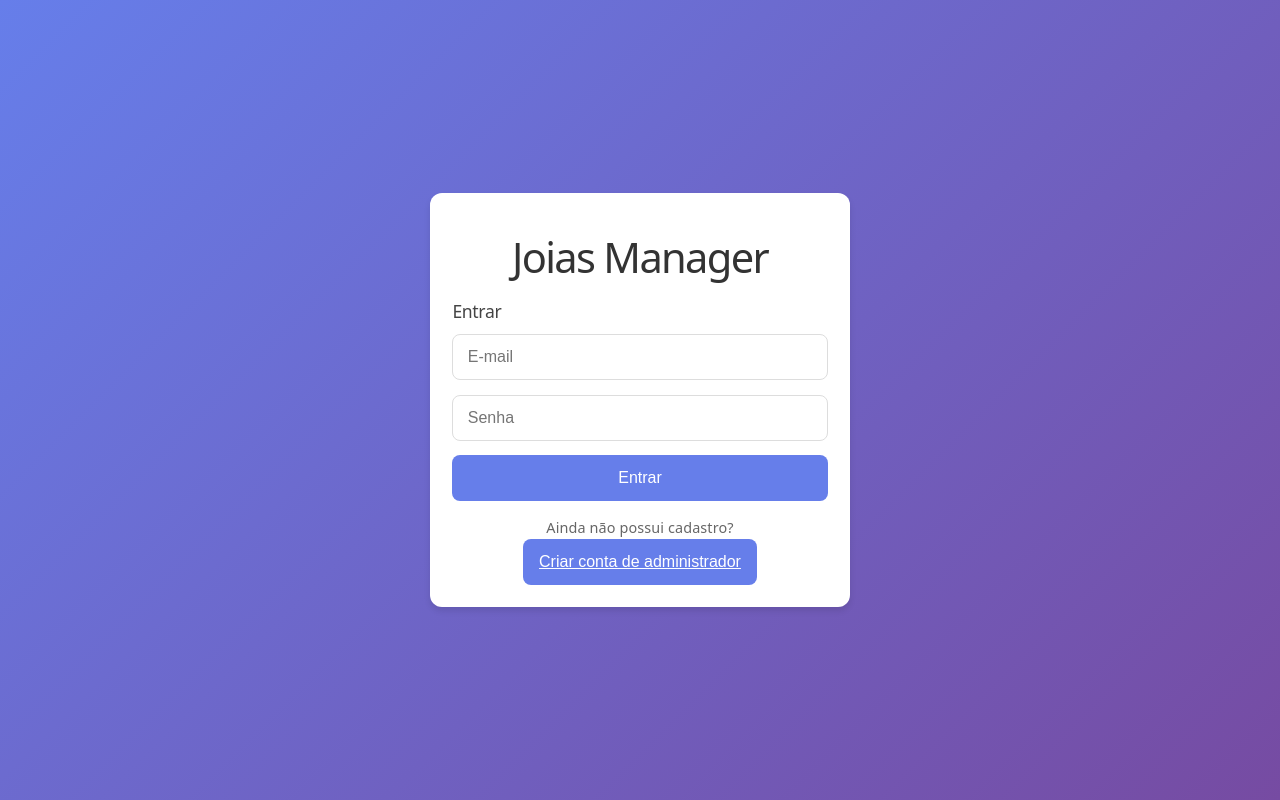
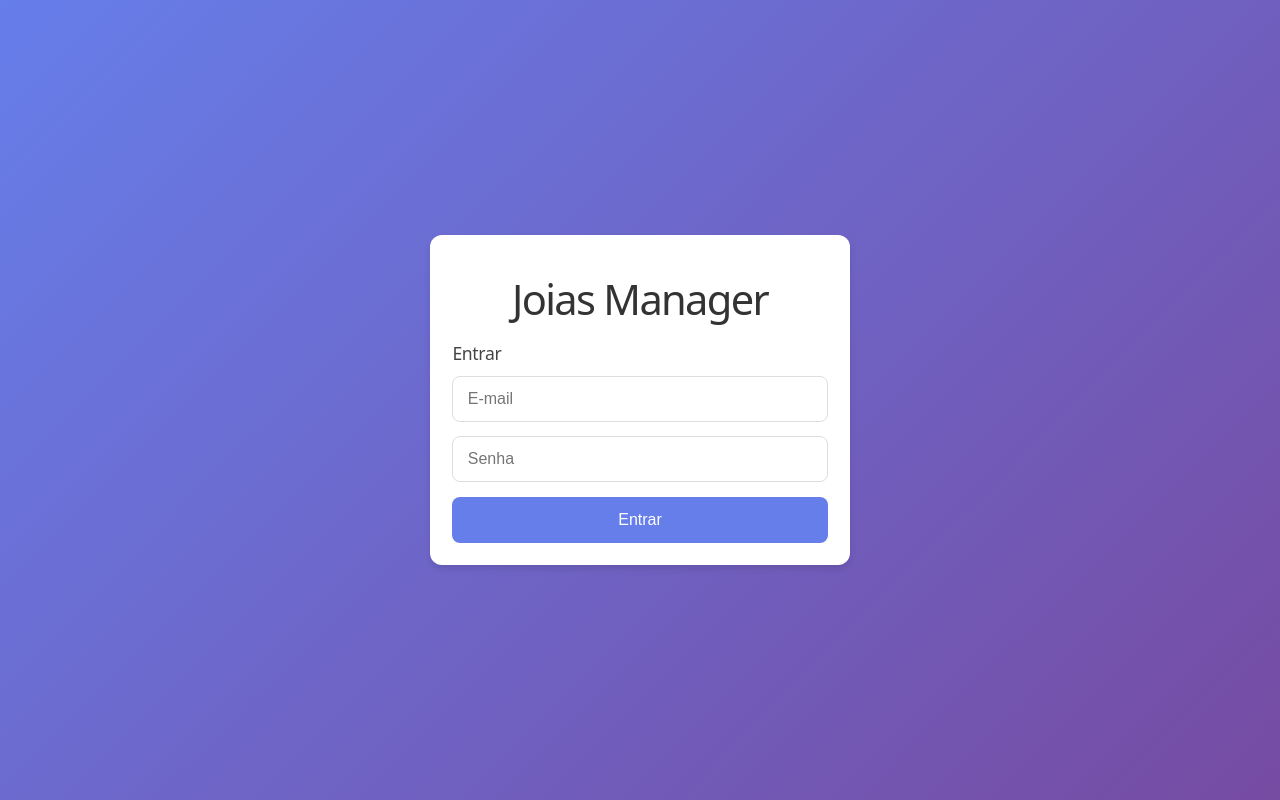
Before and after one commit to Cybercalango/FirstOne, a React (Vite) app: page /login in a window 1280 px wide. Built offline with nearby package versions, Linux system fonts and the light colour scheme; no server answers.

Commit message:
Remove botão de criação de conta de administrador da tela de login

```diff
--- a/src/Login.jsx
+++ b/src/Login.jsx
@@ -95,7 +95,7 @@ function Login() {
         const msg = (error.message || '').toLowerCase();
         if (msg.includes('invalid login credentials')) {
           throw new Error(
-            'E-mail ou senha incorretos. Se você ainda NÃO possui cadastro, use o botão "Criar conta de administrador" abaixo.'
+            'E-mail ou senha incorretos. Se você não possui cadastro, peça ao administrador para criar seu acesso.'
           );
         }
         if (msg.includes('email not confirmed')) {
@@ -222,12 +222,6 @@ function Login() {
                 {loading ? 'Entrando...' : 'Entrar'}
               </button>
             </form>
-            <p className="toggle-link">
-              Ainda não possui cadastro?{' '}
-              <button type="button" className="link-btn" onClick={() => { setMode('signup'); setMessage(''); }}>
-                Criar conta de administrador
-              </button>
-            </p>
           </>
         ) : (
           <>
```
